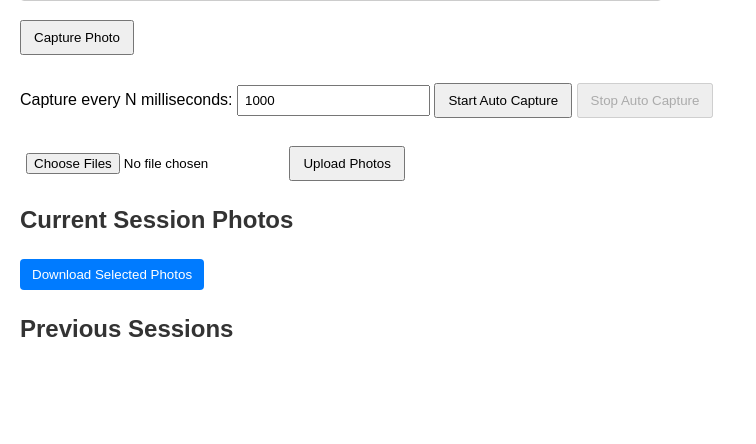
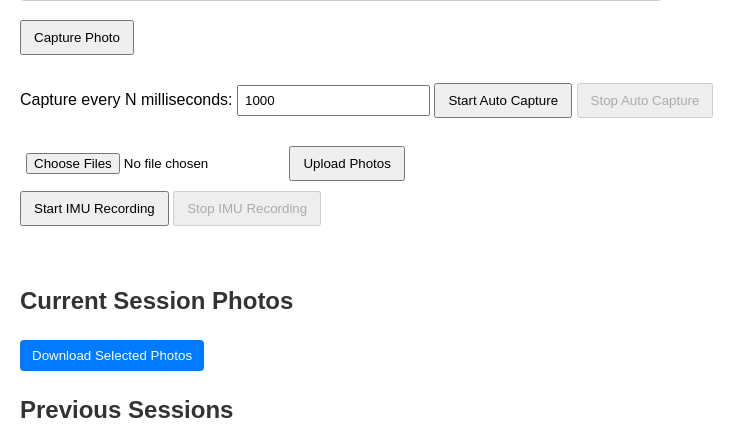
Before and after one commit to Vor-Art/SymmetraServer, a Flask app: page /camera in a window 1280 px wide. Shown: the part 721-1165 px from the top of the page, without its empty margins (0-756 px from the left). Before the commit the page ends 1058 px from the top, so only its background shows below. Run offline with Flask 3, Linux system fonts and the light colour scheme; the visitor is signed in with stand-in values (Sample User, id 1).

Commit message:
feat: add imu

```diff
--- a/app.py
+++ b/app.py
@@ -7,6 +7,8 @@ from datetime import timedelta, datetime
 from database import database
 from werkzeug.utils import secure_filename
 import shutil
+
+from sfmt import MockSFMT  # Import the mock SFMT class
 
 app = Flask(__name__)
 app.secret_key = 'your_secret_key'  # Replace with a secure random key
@@ -184,8 +186,6 @@ def delete_session():
     directory = os.path.join(UPLOAD_FOLDER, username, session_name)
     if os.path.exists(directory):
         shutil.rmtree(directory)
-        # Optionally, remove the session from the list
-        # You may also want to add a flash message to confirm deletion
     return redirect(url_for('camera'))
 
 @app.route('/uploads/<username>/<session_name>/<filename>')
@@ -194,5 +194,32 @@ def uploaded_file(username, session_name, filename):
     directory = os.path.join(UPLOAD_FOLDER, username, session_name)
     return send_from_directory(directory, filename)
 
+# New route to handle IMU data upload
+@app.route('/upload_imu_data', methods=['POST'])
+@login_required
+def upload_imu_data():
+    data = request.get_json()
+    imu_data = data.get('data')
+
+    username = session['username']
+    session_name = session['photo_session_name']
+    directory = os.path.join('imu_data', username, session_name)
+    if not os.path.exists(directory):
+        os.makedirs(directory)
+
+    # Save the data to a file
+    filename = f'imu_data_{datetime.now().strftime("%Y%m%d_%H%M%S_%f")}.json'
+    filepath = os.path.join(directory, filename)
+
+    with open(filepath, 'w') as f:
+        import json
+        json.dump(imu_data, f)
+
+    # Optionally, process with mock SFMT class
+    sftm = MockSFMT()
+    sftm.process_imu_data(imu_data)
+
+    return 'IMU data saved successfully'
+
 if __name__ == '__main__':
     app.run(host='0.0.0.0', ssl_context=('cert.pem', 'key.pem'))
--- a/templates/camera.html
+++ b/templates/camera.html
@@ -37,6 +37,13 @@
             <button type="submit">Upload Photos</button>
         </form>
     </div>
+
+    <!-- IMU Recording Controls -->
+    <div id="imu-controls">
+        <button id="start-imu">Start IMU Recording</button>
+        <button id="stop-imu" disabled>Stop IMU Recording</button>
+    </div>
+    <br/><br/>
 
     <!-- Combined container for displaying current session photos -->
     <div class="session-photos">
@@ -135,14 +142,11 @@
             .then(data => {
                 if (data !== 'Photo saved successfully') {
                     console.error('Server error:', data);
-                    // Optionally, remove the photo from the UI or indicate an error
-                    // photoGrid.removeChild(photoWrapper);
                     alert('Failed to save photo on server.');
                 }
             })
             .catch(error => {
                 console.error('Error:', error);
-                // Handle network errors
                 photoGrid.removeChild(photoWrapper);
                 alert('Network error occurred while saving the photo.');
             });
@@ -233,6 +237,100 @@
             .catch(error => { console.error('Error:', error); });
         }
 
+        // IMU Recording
+        const startImuBtn = document.getElementById('start-imu');
+        const stopImuBtn = document.getElementById('stop-imu');
+
+        let imuData = [];
+        let imuRecording = false;
+
+        startImuBtn.addEventListener('click', () => {
+            // Request permission if necessary
+            if (typeof(DeviceMotionEvent) !== 'undefined' && typeof(DeviceMotionEvent.requestPermission) === 'function') {
+                DeviceMotionEvent.requestPermission()
+                    .then(response => {
+                        if (response == 'granted') {
+                            startImuRecording();
+                        } else {
+                            alert('Permission to access motion sensors denied.');
+                        }
+                    })
+                    .catch(console.error);
+            } else {
+                startImuRecording();
+            }
+        });
+
+        function startImuRecording() {
+            imuData = [];  // Reset data
+            imuRecording = true;
+            startImuBtn.disabled = true;
+            stopImuBtn.disabled = false;
+
+            window.addEventListener('devicemotion', handleMotionEvent);
+            window.addEventListener('deviceorientation', handleOrientationEvent);
+        }
+
+        function stopImuRecording() {
+            imuRecording = false;
+            startImuBtn.disabled = false;
+            stopImuBtn.disabled = true;
+
+            window.removeEventListener('devicemotion', handleMotionEvent);
+            window.removeEventListener('deviceorientation', handleOrientationEvent);
+
+            // Send data to server
+            uploadImuData();
+        }
+
+        stopImuBtn.addEventListener('click', stopImuRecording);
+
+        function handleMotionEvent(event) {
+            if (!imuRecording) return;
+            const timestamp = Date.now();
+
+            const acceleration = event.acceleration;
+            const accelerationIncludingGravity = event.accelerationIncludingGravity;
+            const rotationRate = event.rotationRate;
+
+            imuData.push({
+                timestamp,
+                acceleration,
+                accelerationIncludingGravity,
+                rotationRate,
+            });
+        }
+
+        function handleOrientationEvent(event) {
+            if (!imuRecording) return;
+            const timestamp = Date.now();
+
+            const alpha = event.alpha;
+            const beta = event.beta;
+            const gamma = event.gamma;
+
+            imuData.push({
+                timestamp,
+                orientation: { alpha, beta, gamma },
+            });
+        }
+
+        function uploadImuData() {
+            fetch('/upload_imu_data', {
+                method: 'POST',
+                headers: { 'Content-Type': 'application/json' },
+                body: JSON.stringify({ data: imuData })
+            })
+            .then(response => response.text())
+            .then(data => {
+                console.log('IMU data upload response:', data);
+                alert('IMU data uploaded successfully.');
+            })
+            .catch(error => {
+                console.error('Error uploading IMU data:', error);
+                alert('Failed to upload IMU data.');
+            });
+        }
     </script>
 </body>
 </html>
```
Also changed, not shown: sfmt.py (added, +9 -0 lines), 1 other file.
